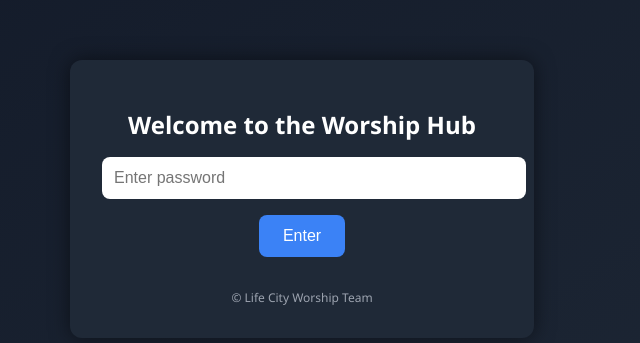
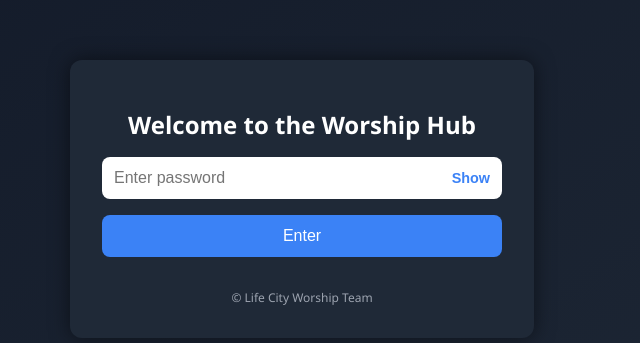
Before and after one commit to SimonConnell-Flynn/worship-hub-protected, a plain HTML site: page index.html in a window 1280 px wide. Shown: the part 201-544 px from the top of the page, without its empty margins (338-978 px from the left). Drawn offline with Linux system fonts and the light colour scheme.

Commit message:
Add show/hide password toggle button
Added a show/hide password toggle

```diff
--- a/index.html
+++ b/index.html
@@ -31,16 +31,37 @@
       margin-bottom: 1rem;
     }
 
-    input[type="password"] {
+    .input-group {
+      position: relative;
+      margin-bottom: 1rem;
+    }
+
+    input[type="password"],
+    input[type="text"] {
       padding: 0.75rem;
       width: 100%;
       border: none;
       border-radius: 8px;
-      margin-bottom: 1rem;
       font-size: 1rem;
+      box-sizing: border-box;
     }
 
-    button {
+    .toggle-btn {
+      position: absolute;
+      right: 12px;
+      top: 50%;
+      transform: translateY(-50%);
+      background: transparent;
+      border: none;
+      color: #3b82f6;
+      font-weight: 600;
+      cursor: pointer;
+      user-select: none;
+      font-size: 0.9rem;
+      padding: 0;
+    }
+
+    button[type="submit"] {
       padding: 0.75rem 1.5rem;
       font-size: 1rem;
       border: none;
@@ -49,9 +70,10 @@
       color: white;
       cursor: pointer;
       transition: background-color 0.3s ease;
+      width: 100%;
     }
 
-    button:hover {
+    button[type="submit"]:hover {
       background-color: #2563eb;
     }
 
@@ -72,7 +94,10 @@
   <div class="container">
     <h1>Welcome to the Worship Hub</h1>
     <form onsubmit="return checkPassword()">
-      <input type="password" id="password" placeholder="Enter password" required />
+      <div class="input-group">
+        <input type="password" id="password" placeholder="Enter password" required />
+        <button type="button" class="toggle-btn" onclick="togglePassword()">Show</button>
+      </div>
       <button type="submit">Enter</button>
       <div class="error" id="errorMsg"></div>
     </form>
@@ -83,7 +108,7 @@
 
   <script>
     const PASSWORD = "romans12:1"; // Replace with your actual password
-    const REDIRECT_URL = "https://www.notion.so/Life-City-Worship-Volunteer-Hub-1e7c88dcb985804ab208eb8181fecb2d?source=copy_link"; // Replace with your Notion page URL
+    const REDIRECT_URL = "https://www.notion.so/Life-City-Worship-Volunteer-Hub-1e7c88dcb985804ab208eb8181fecb2d"; // Replace with your Notion page URL
 
     function checkPassword() {
       const input = document.getElementById('password').value;
@@ -95,6 +120,18 @@
         return false;
       }
     }
+
+    function togglePassword() {
+      const pwdInput = document.getElementById('password');
+      const toggleBtn = document.querySelector('.toggle-btn');
+      if (pwdInput.type === "password") {
+        pwdInput.type = "text";
+        toggleBtn.textContent = "Hide";
+      } else {
+        pwdInput.type = "password";
+        toggleBtn.textContent = "Show";
+      }
+    }
   </script>
 </body>
 </html>
```
